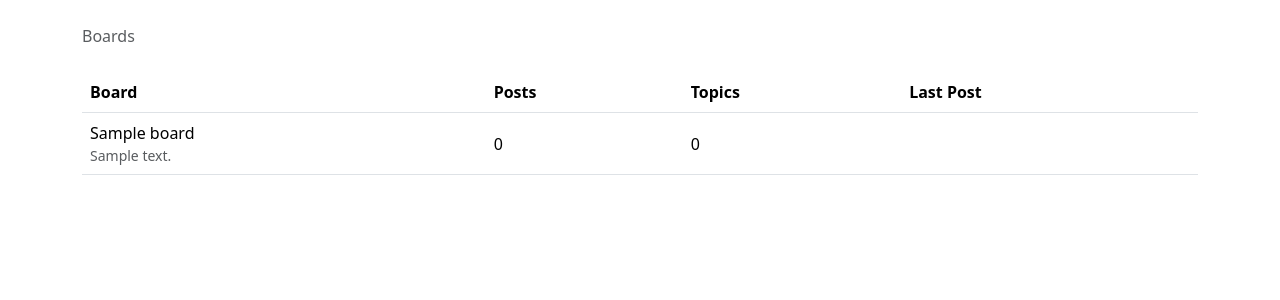
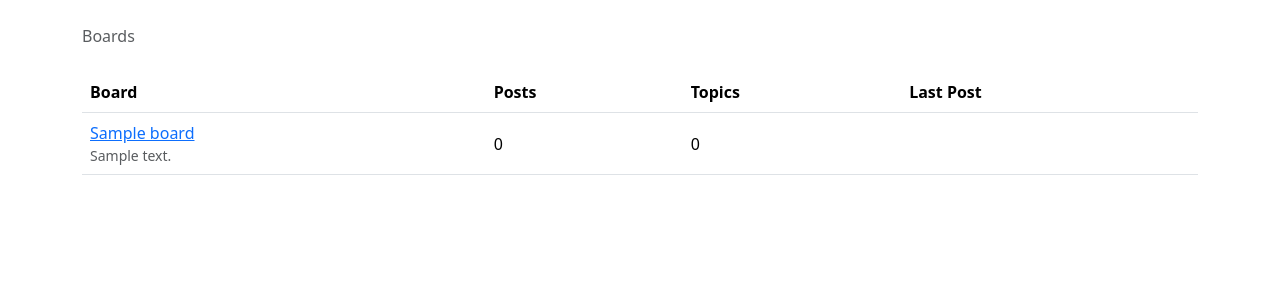
Before and after one commit to interglobalmedia/django-boards, a Django app: page / in a window 1280 px wide. Shown: the top 300 px of the page. Run offline with Django 5.2, Linux system fonts and the light colour scheme; tables that the repository leaves empty hold one stand-in row (values such as "Sample post"); some libraries are stand-ins or nearby versions.

Commit message:
Add url template tag dynamic board url

```diff
--- a/django_boards/templates/index.html
+++ b/django_boards/templates/index.html
@@ -28,8 +28,12 @@
 					{% for board in boards %}
 					<tr>
 						<td>
-            {{ board.name }}<br>
-            <small class="text-muted d-block">{{ board.description }}</small>
+							<a href="{% url 'board_topics' board.id %}"
+								>{{ board.name }}</a
+							>
+							<small class="text-muted d-block"
+								>{{ board.description }}</small
+							>
 						</td>
 						<td class="align-middle">0</td>
 						<td class="align-middle">0</td>
```
Lines whose indentation alone changed are shown as unchanged.
